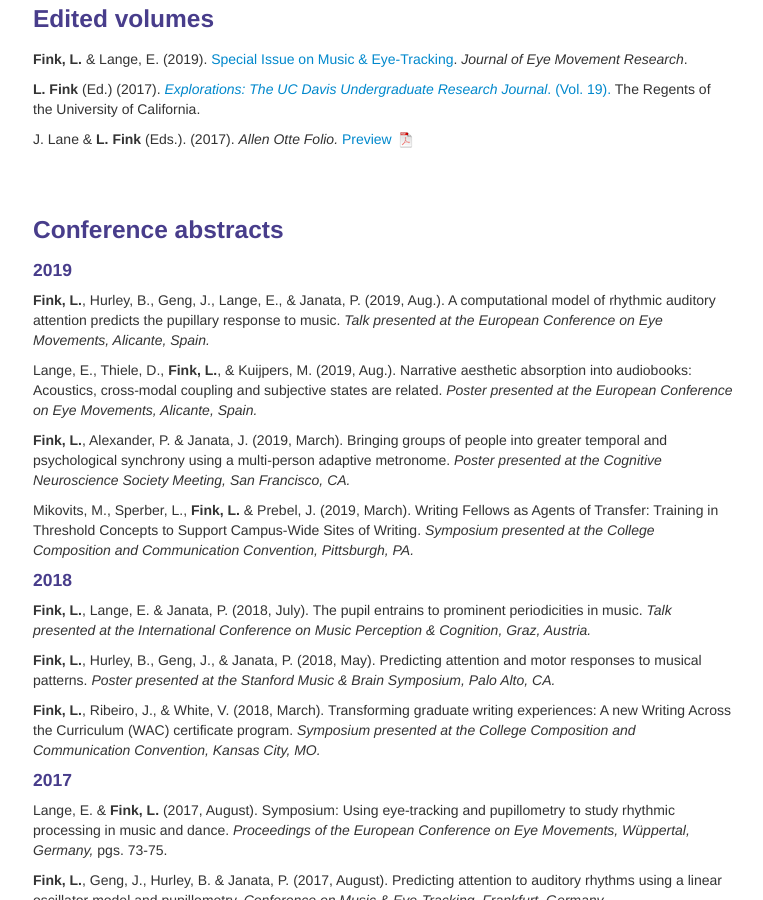
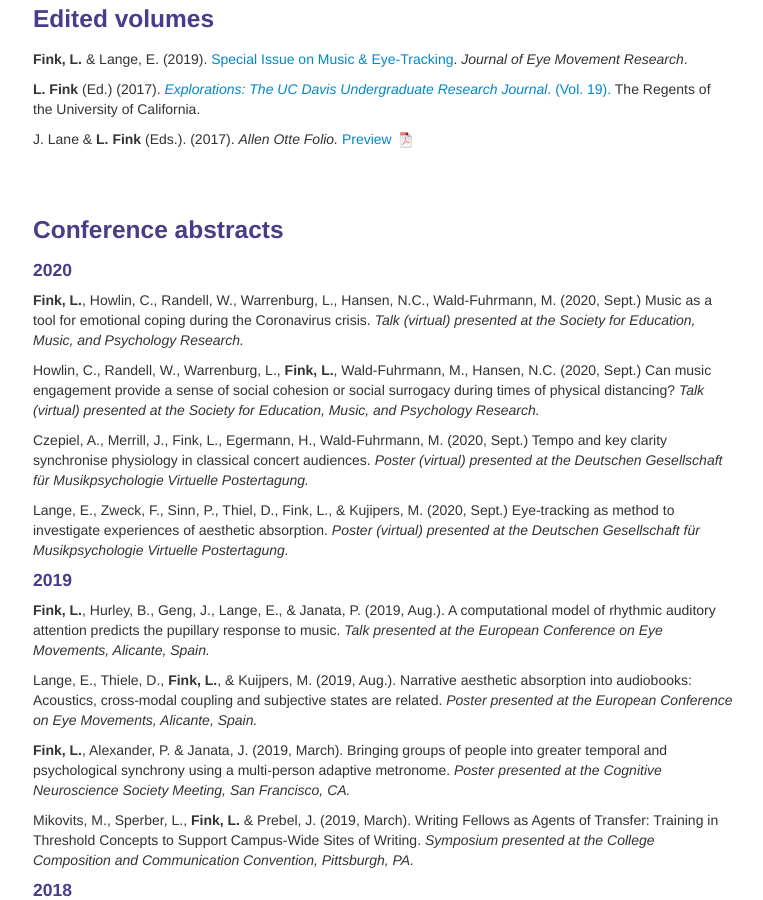
Before and after one commit to lkfink/lkfink.github.io, a Jekyll site: the page built from pages/pubs.md, in a window 1280 px wide and 900 px high, scrolled down 785 px. Shown: the whole window, without its empty margins (257-1020 px from the left). Built offline with Jekyll 4.4.1, drawn with Linux system fonts in a browser that asks for light colours.

Commit message:
update conferences

```diff
--- a/pages/pubs.md
+++ b/pages/pubs.md
@@ -76,6 +76,17 @@ J. Lane & **L. Fink** (Eds.). (2017). *Allen Otte Folio.* [Preview ![Program as
 
 
 ### <a name="abstracts"></a>Conference abstracts
+
+#### 2020
+
+**Fink, L.**, Howlin, C., Randell, W., Warrenburg, L., Hansen, N.C., Wald-Fuhrmann, M. (2020, Sept.) Music as a tool for emotional coping during the Coronavirus crisis. *Talk (virtual) presented at the Society for Education, Music, and Psychology Research.*
+
+Howlin, C., Randell, W., Warrenburg, L., **Fink, L.**, Wald-Fuhrmann, M., Hansen, N.C. (2020, Sept.) Can music engagement provide a sense of social cohesion or social surrogacy during times of physical distancing? *Talk (virtual) presented at the Society for Education, Music, and Psychology Research.*
+
+Czepiel, A., Merrill, J., Fink, L., Egermann, H., Wald-Fuhrmann, M. (2020, Sept.) Tempo and key clarity synchronise physiology in classical concert audiences. *Poster (virtual) presented at the Deutschen Gesellschaft für Musikpsychologie Virtuelle Postertagung.*
+
+Lange, E., Zweck, F., Sinn, P., Thiel, D., Fink, L., & Kujipers, M. (2020, Sept.) Eye-tracking as method to investigate experiences of aesthetic absorption. *Poster (virtual) presented at the Deutschen Gesellschaft für Musikpsychologie Virtuelle Postertagung.*
+
 
 #### 2019
 
```
